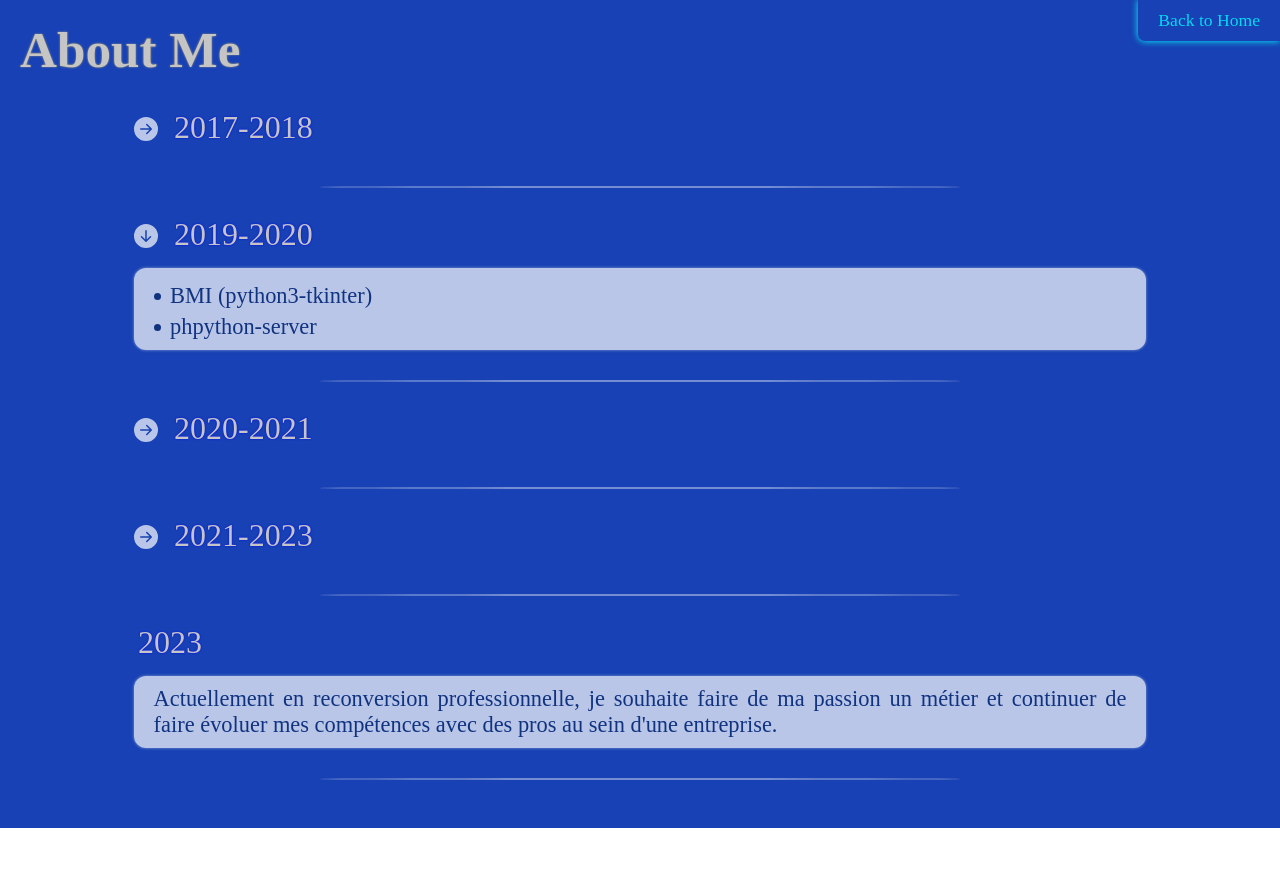
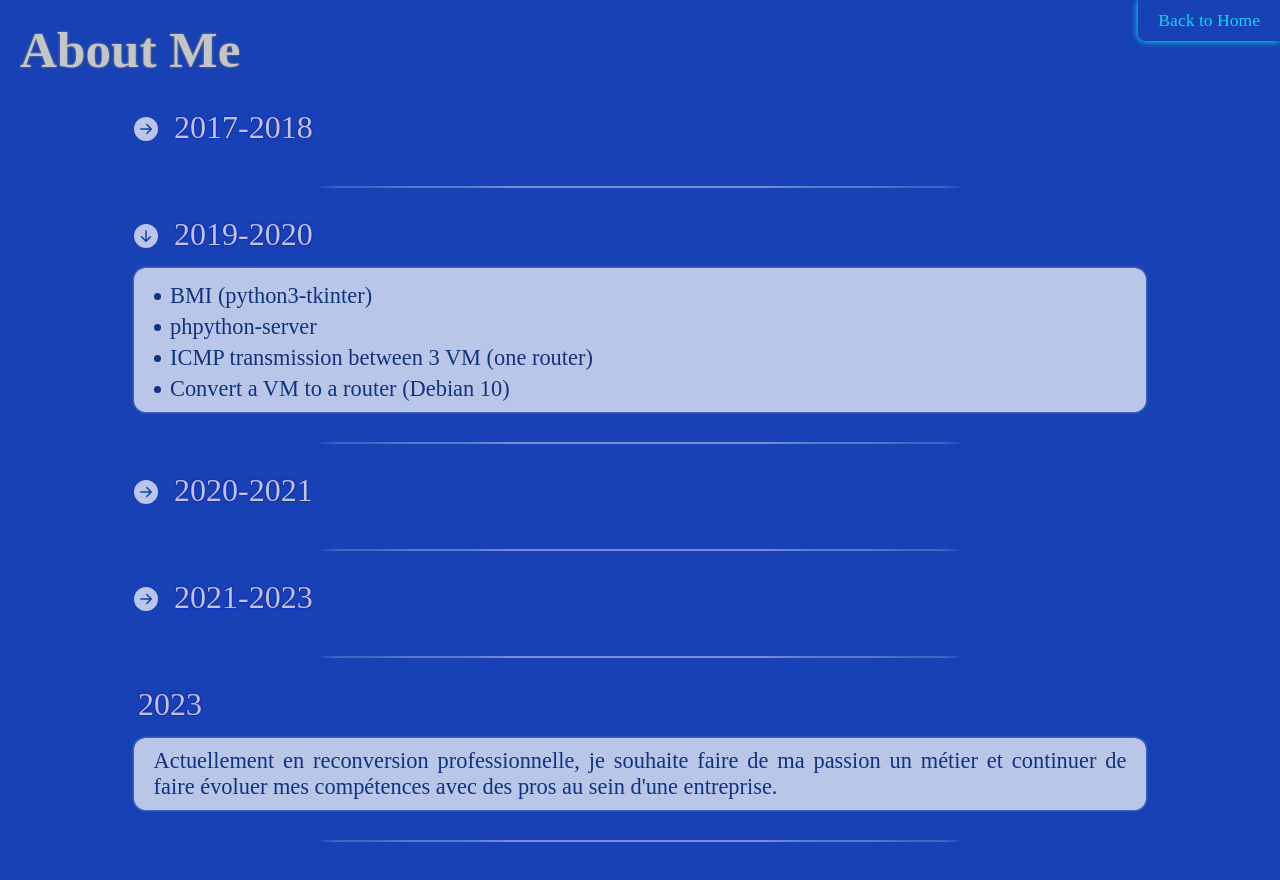
Before and after one commit to TLRKiliann/yarn-portfolio, a Next.js app in the folder my-portfolio/: page /about in a window 1280 px wide. Both pictures are taken after a click on the button 146 px from the left and 236 px from the top of the page. Shown: the top 880 px of the page. Before the commit the page ends 828 px from the top, so only its background shows below. Built offline with nearby package versions, Linux system fonts and the light colour scheme; a web font is replaced by a local one.

Commit message:
some additionnal link

```diff
--- a/my-portfolio/pages/about/index.tsx
+++ b/my-portfolio/pages/about/index.tsx
@@ -127,6 +127,19 @@ const About:React.FC = () => {
                   phpython-server
                 </Link>
               </li>
+
+              <li className={styles.li}>
+                <Link className={styles.link} href="https://www.youtube.com/watch?v=O70eptxwP3I">
+                  ICMP transmission between 3 VM (one router)
+                </Link>
+              </li>
+
+              <li className={styles.li}>
+                <Link className={styles.link} href="https://www.youtube.com/watch?v=zaWTRN0kmYw">
+                  Convert a VM to a router (Debian 10)
+                </Link>
+              </li>
+
             </div>
             ) : null
           }
@@ -222,6 +235,25 @@ const About:React.FC = () => {
                   mernstack-api (vite-react-typescript-mysql)
                 </Link>
               </li>
+
+              <li className={styles.li}>
+                <Link className={styles.link} href="https://www.youtube.com/watch?v=8g789tQ2gyY">
+                  site de boulangerie
+                </Link>
+              </li>
+
+              <li className={styles.li}>
+                <Link className={styles.link} href="https://www.youtube.com/watch?v=ggG2bOggCZU">
+                  Vite-React-TS-Tailwind & Sass
+                </Link>
+              </li>
+
+              <li className={styles.li}>
+                <Link className={styles.link} href="https://www.youtube.com/watch?v=sdoP_y_PftQ">
+                  Advanced chat-app (vite react ts scss mariadb) in LAN
+                </Link>
+              </li>
+
               <li className={styles.li}>
                 <Link className={styles.link} href="https://github.com/TLRKiliann/nextjs-api">
                   Next.js api
```
